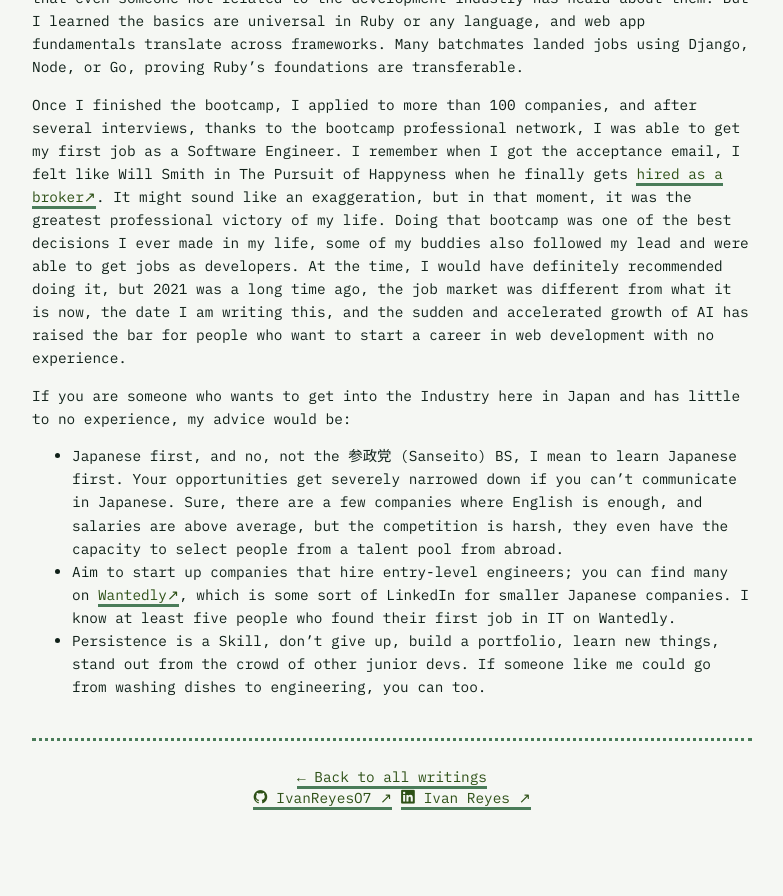
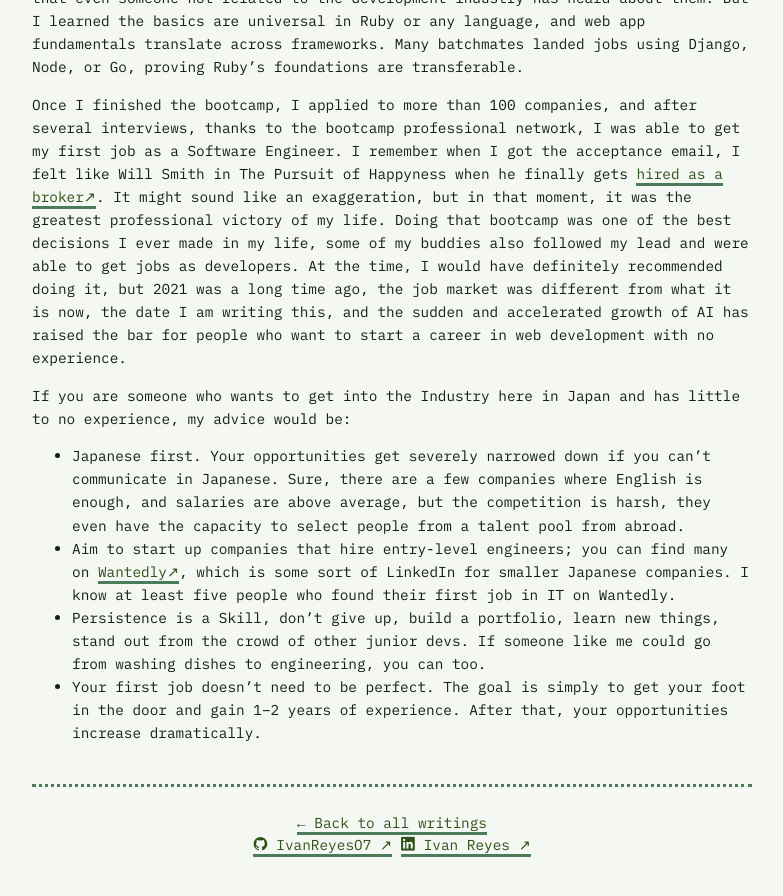
Before and after one commit to IvanReyesO7/rice-and-chicken, a Jekyll site: the page built from _posts/2026-02-25-how-i-became-a-web-developer-in-japan.markdown, in a window 1280 px wide and 900 px high, scrolled down 2836 px. Shown: the top 896 px of the window, without its empty margins (248-1031 px from the left). Built offline with Jekyll 4.4.1, drawn with Linux system fonts in a browser that asks for light colours; before the commit the page ends 3690 px from its top, so only the background shows below that.

Commit message:
Enhance advice for aspiring web developers in Japan
- Added additional advice.
- Deleted political comment.

```diff
--- a/_posts/2026-02-25-how-i-became-a-web-developer-in-japan.markdown
+++ b/_posts/2026-02-25-how-i-became-a-web-developer-in-japan.markdown
@@ -34,6 +34,7 @@ Once I finished the bootcamp, I applied to more than 100 companies, and after se
 
 If you are someone who wants to get into the Industry here in Japan and has little to no experience, my advice would be:
 
-- Japanese first, and no, not the 参政党 (Sanseito) BS, I mean to learn Japanese first. Your opportunities get severely narrowed down if you can’t communicate in Japanese. Sure, there are a few companies where English is enough, and salaries are above average, but the competition is harsh, they even have the capacity to select people from a talent pool from abroad.
+- Japanese first. Your opportunities get severely narrowed down if you can’t communicate in Japanese. Sure, there are a few companies where English is enough, and salaries are above average, but the competition is harsh, they even have the capacity to select people from a talent pool from abroad.
 - Aim to start up companies that hire entry-level engineers; you can find many on [Wantedly](https://www.wantedly.com/projects), which is some sort of LinkedIn for smaller Japanese companies. I know at least five people who found their first job in IT on Wantedly.
 - Persistence is a Skill, don’t give up, build a portfolio, learn new things, stand out from the crowd of other junior devs. If someone like me could go from washing dishes to engineering, you can too.
+- Your first job doesn’t need to be perfect. The goal is simply to get your foot in the door and gain 1–2 years of experience. After that, your opportunities increase dramatically.
```
